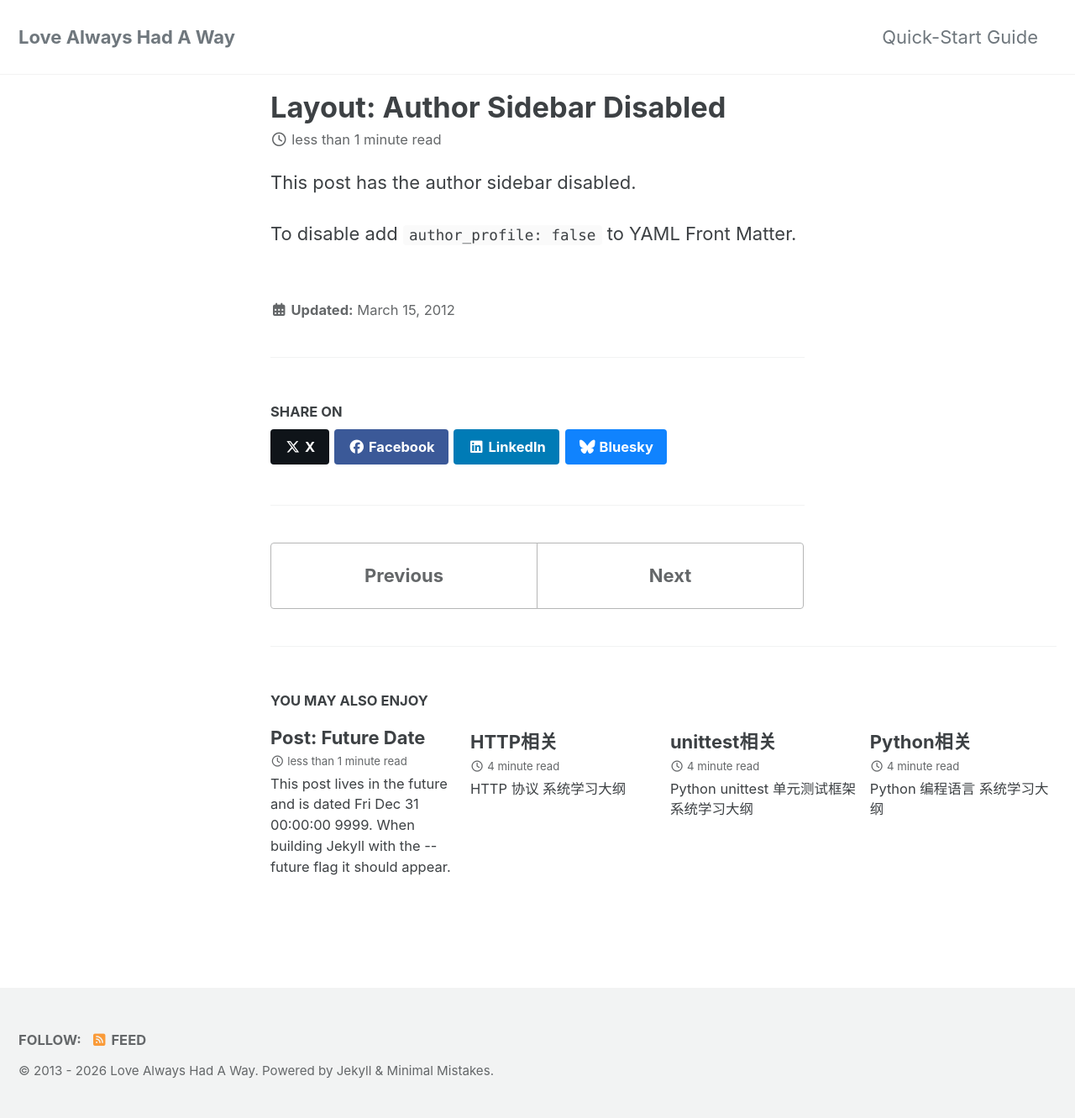
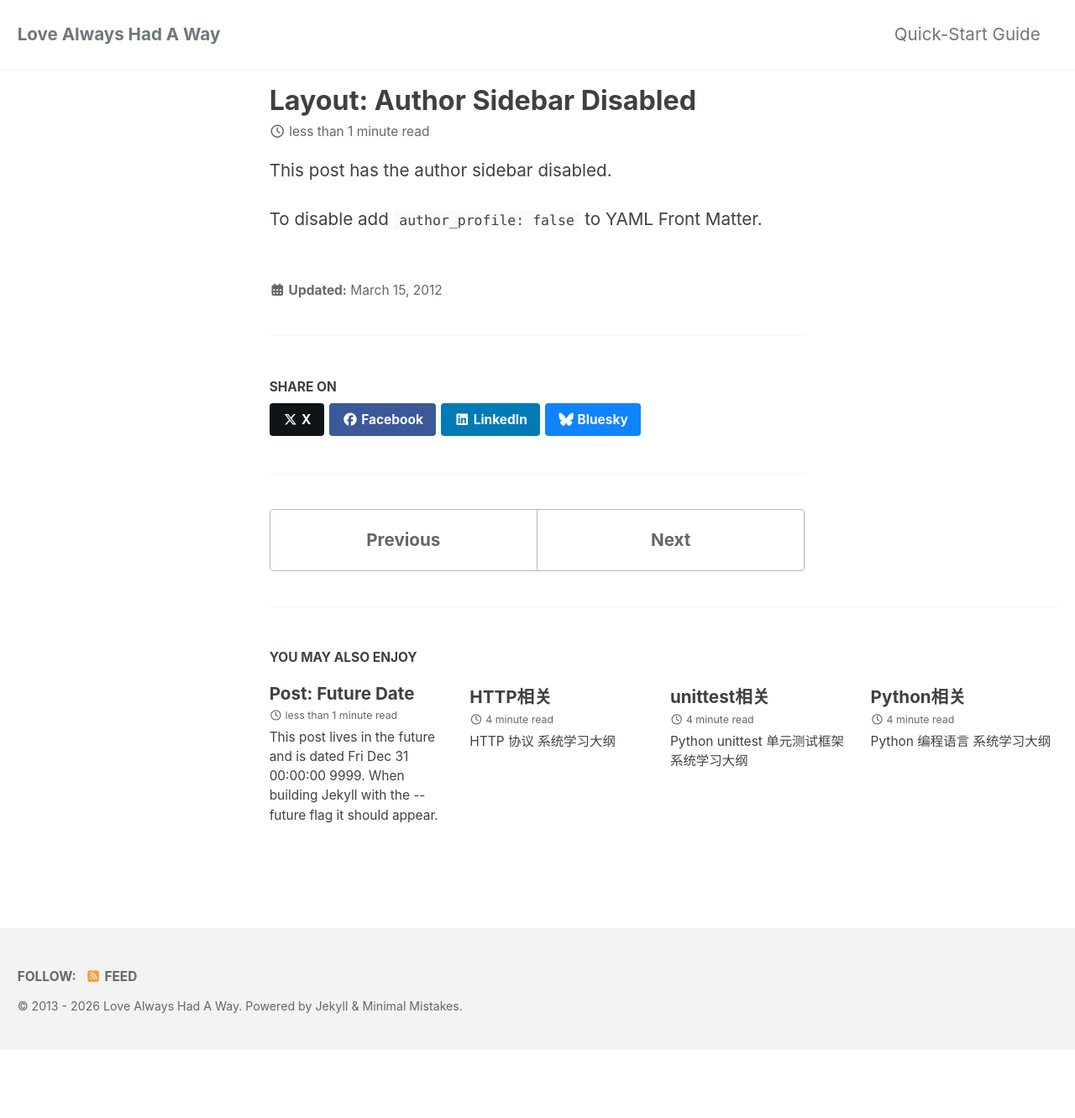
Before and after one commit to xdh2580/xdh2580.github.io, a Jekyll site: the page built from _posts/origion/2012-03-15-layout-author-sidebar-disabled.md, in a window 1280 px wide. Shown: the whole page at 84% size. Built offline with Jekyll 4.4.1, drawn with Linux system fonts in a browser that asks for light colours; cached includes are drawn as plain includes; after the commit the page ends 1250 px from its top, so only the background shows below that.

Commit message:
update-修改默认字体大小等

```diff
--- a/_config.yml
+++ b/_config.yml
@@ -236,7 +236,7 @@ timezone: # https://en.wikipedia.org/wiki/List_of_tz_database_time_zones
 
 
 # Pagination with jekyll-paginate
-paginate: 5 # amount of posts to show
+paginate: 10 # amount of posts to show
 paginate_path: /page:num/
 
 # Pagination with jekyll-paginate-v2
--- a/_sass/minimal-mistakes/_variables.scss
+++ b/_sass/minimal-mistakes/_variables.scss
@@ -6,7 +6,7 @@
    Typography
    ========================================================================== */
 
-$doc-font-size: 16px !default;
+$doc-font-size: 15px !default;
 $doc-font-size-medium: $doc-font-size * 1.125 !default;
 $doc-font-size-large: $doc-font-size * 1.25 !default;
 $doc-font-size-x-large: $doc-font-size * 1.375 !default;
```
Also changed, not shown: _posts/2000-06-08-关于此网站构建.md (+4 -1 lines).
